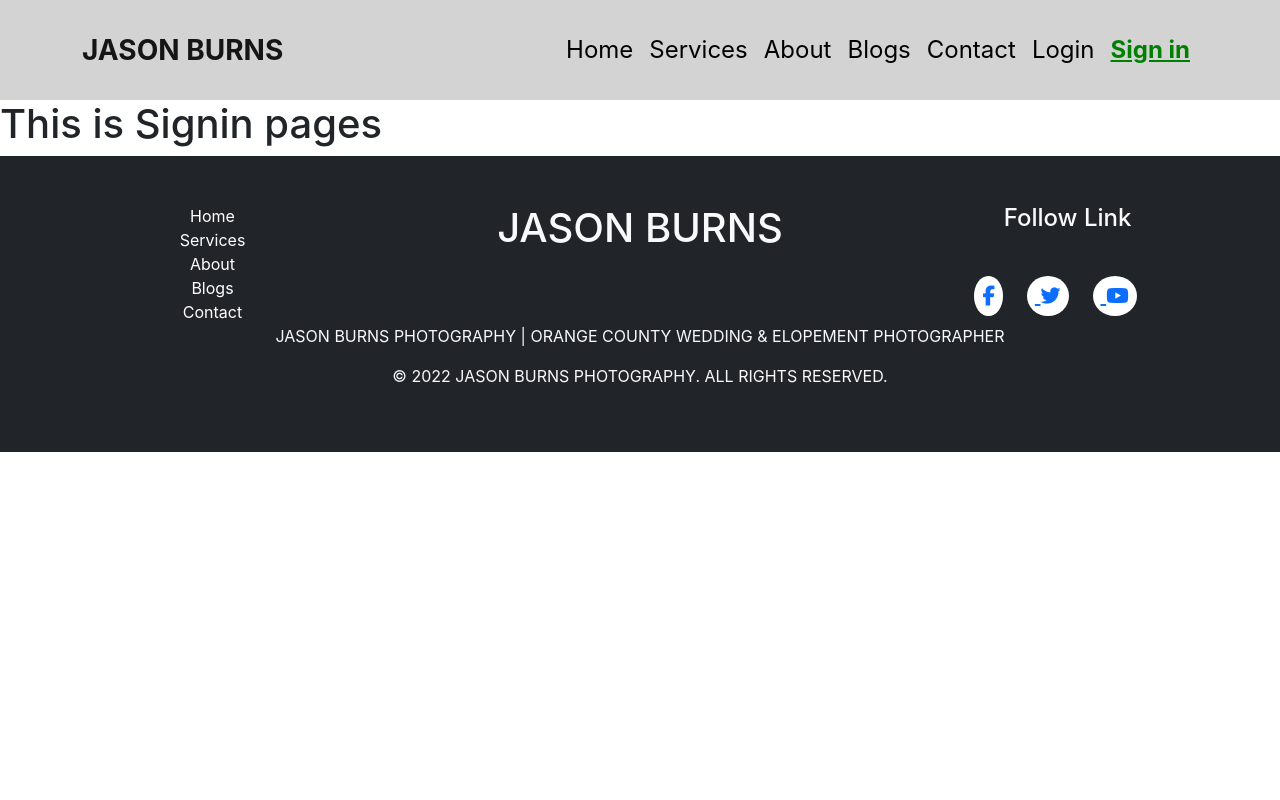
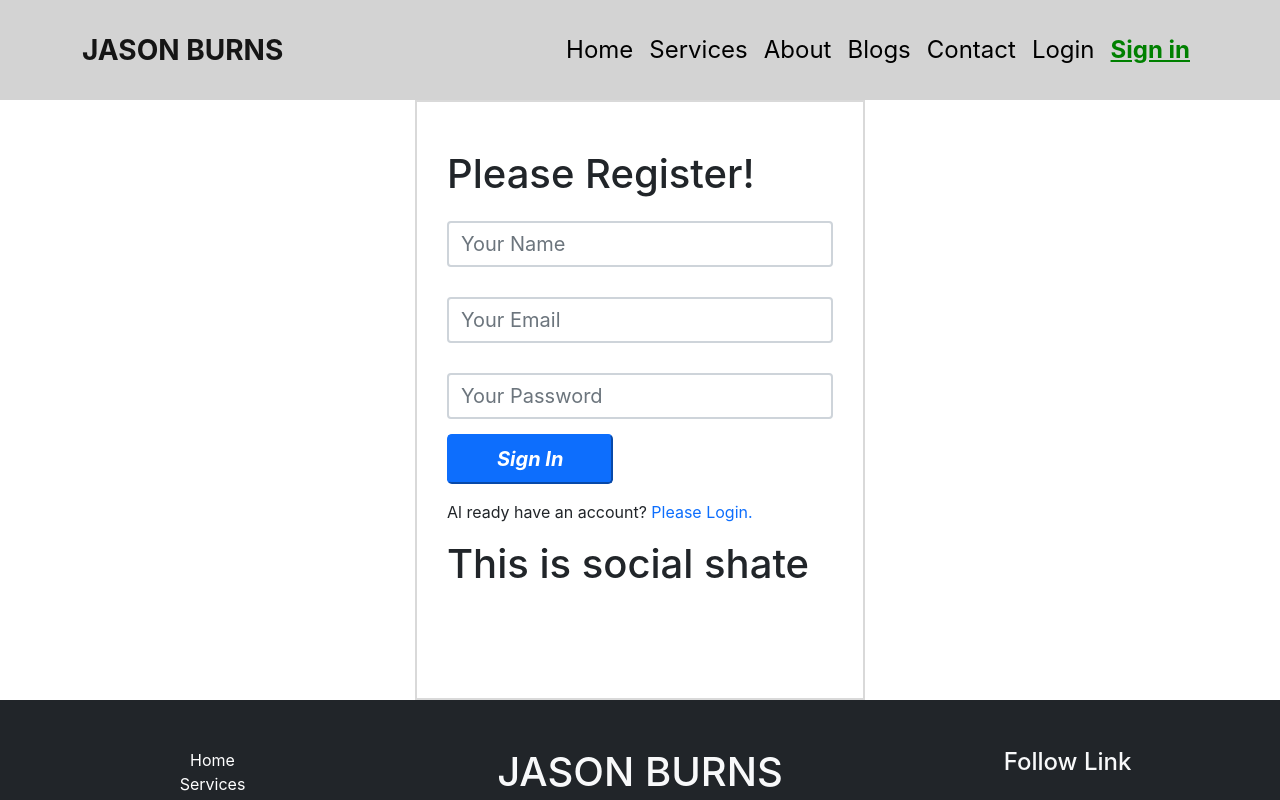
Before and after one commit to fabrazzak/Genius-photography-service, a React (Create React App) app: page /signin in a window 1280 px wide. Shown: the top 800 px of the page. Built offline with nearby package versions, Linux system fonts and the light colour scheme.

Commit message:
Signin pages complet

```diff
--- /dev/null
+++ b/src/Pages/LogIn/Signin/Signin.css
@@ -0,0 +1,10 @@
+.form{
+
+    height: 600px;
+    width: 450px;
+    border: 2px solid rgba(190, 190, 190, 0.583);
+    padding: 30px;
+}
+.input-groupe{
+    padding: 15px 0px;
+}
--- a/src/Pages/LogIn/Signin/Signin.js
+++ b/src/Pages/LogIn/Signin/Signin.js
@@ -1,9 +1,43 @@
-import React from 'react';
+import React, { useState } from 'react';
+import { Button, Col, Form, InputGroup, Row } from 'react-bootstrap';
+import SocialShare from '../SocialShare/SocialShare';
+import './Signin.css'
 
 const Signin = () => {
+    const [validated, setValidated] = useState(false);
+
+    const handleSubmit = (event) => {
+        const form = event.currentTarget;
+        if (form.checkValidity() === false) {
+            event.preventDefault();
+            event.stopPropagation();
+        }
+
+        setValidated(true);
+    };
+
+
     return (
-        <div>
-            <h1>This is Signin pages</h1>
+        <div className="container ">
+            <div className='form mx-auto py-5'>
+                <h1>Please Register!</h1>
+                <form >
+                    <div className="input-groupe">
+                        <input type="text" className='form-control fs-5 border-2' name="text" id="" required placeholder='Your Name' />
+                    </div>
+                    <div className="input-groupe">
+                        <input type="email" className='form-control fs-5 border-2' name="email" id="" required placeholder='Your Email' />
+                    </div>
+                    <div className="input-groupe">
+                        <input type="password" className='form-control fs-5 border-2' name="password" id="" required placeholder='Your Password' />
+                    </div>
+                    <button type="submit" className='btn-lg btn-primary mb-3 px-5 fw-bold fst-italic'> Sign In</button>
+
+                </form>
+                <p >Al ready have an account? <span className='text-primary'>Please Login.</span></p>
+                <SocialShare></SocialShare>
+
+            </div>
         </div>
     );
 };
--- /dev/null
+++ b/src/Pages/LogIn/SocialShare/SocialShare.js
@@ -0,0 +1,11 @@
+import React from 'react';
+
+const SocialShare = () => {
+    return (
+        <div>
+            <h1>This is social shate</h1>
+        </div>
+    );
+};
+
+export default SocialShare;
```
